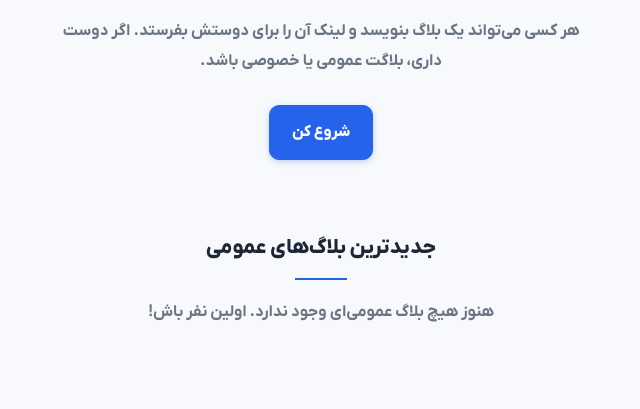
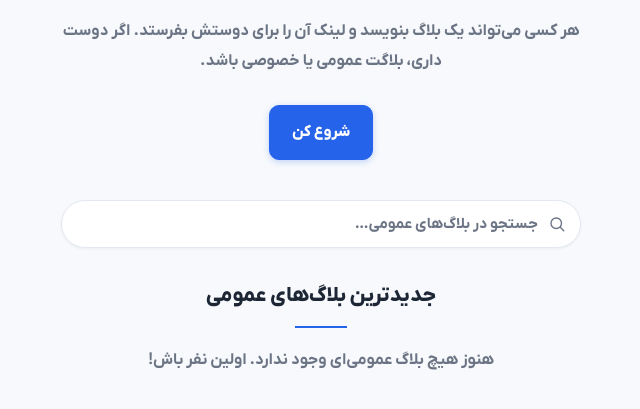
Before and after one commit to ShayanCoder710/BlogiShy, a Flask app: page / in a window 1280 px wide. Shown: the part 259-668 px from the top of the page, without its empty margins (319-959 px from the left). Run offline with Flask 3, Linux system fonts and the light colour scheme; parts of the project's set-up code (start-up, migrations or seed data) failed here and were passed over; some web fonts are replaced.

Commit message:
add home search box, align card heights, placeholder for coverless cards

```diff
--- a/app.py
+++ b/app.py
@@ -11,6 +11,7 @@ from flask import (Flask, abort, flash, jsonify, redirect, render_template,
 from config import ADMIN_PASSWORD, ADMIN_USERNAME, COOKIE_DAYS, MYSQL_CONFIG, SECRET_KEY
 from extensions import csrf, db
 from PIL import Image, ImageOps
+from sqlalchemy import or_
 
 
 def create_app():
@@ -207,7 +208,14 @@ def create_app():
 
     @app.route("/")
     def home():
-        blogs = Blog.query.filter_by(is_public=True)\
+        q = request.args.get("q", "").strip()
+        if q:
+            like = f"%{q}%"
+            blogs = Blog.query.filter(Blog.is_public == True) \
+                .filter(or_(Blog.title.like(like), Blog.body.like(like))) \
+                .order_by(Blog.created_at.desc()).all()
+            return render_template("home.html", blogs=blogs, q=q)
+        blogs = Blog.query.filter_by(is_public=True) \
             .order_by(Blog.created_at.desc()).all()
         return render_template("home.html", blogs=blogs)
 
--- a/static/css/app.css
+++ b/static/css/app.css
@@ -368,8 +368,76 @@ body .eggy > div {
   transform: translateY(-2px);
   box-shadow: 0 8px 22px rgba(29, 38, 53, 0.08);
 }
-.blog-card h3 { margin: 2px 0 8px; font-size: 1.05rem; font-weight: 800; }
-.blog-card-meta { margin: 0; font-size: 0.85rem; color: var(--muted); }
+.home-search {
+  display: flex;
+  align-items: center;
+  gap: 10px;
+  max-width: 520px;
+  margin: 0 auto 8px;
+  padding: 4px 14px;
+  border: 1px solid var(--border);
+  border-radius: 999px;
+  background: var(--panel);
+  box-shadow: 0 1px 3px rgba(29, 38, 53, 0.05);
+  transition: border-color var(--speed) var(--ease), box-shadow var(--speed) var(--ease);
+}
+.home-search:focus-within {
+  border-color: var(--sky);
+  box-shadow: 0 0 0 3px var(--sky-soft);
+}
+.home-search svg { width: 18px; height: 18px; color: var(--muted); flex-shrink: 0; }
+.home-search input {
+  flex: 1;
+  min-width: 0;
+  border: none;
+  outline: none;
+  background: transparent;
+  padding: 9px 0;
+  font-family: inherit;
+  font-size: 0.95rem;
+  color: var(--text);
+}
+.home-search input::placeholder { color: var(--muted); }
+.home-search input[type="search"]::-webkit-search-cancel-button { -webkit-appearance: none; }
+.blog-card { display: flex; flex-direction: column; }
+.blog-card-media {
+  margin-bottom: 14px;
+  border-radius: 10px;
+  overflow: hidden;
+  background: var(--bg-soft);
+}
+.blog-card-cover { margin-bottom: 0; border-radius: 0; }
+.blog-card-cover-empty {
+  display: flex;
+  align-items: center;
+  justify-content: center;
+  aspect-ratio: 16 / 9;
+  background: linear-gradient(135deg, var(--sky-soft), var(--violet-soft));
+  border: 1px dashed var(--border);
+}
+.blog-card-cover-empty span {
+  font-size: 0.8rem;
+  font-weight: 600;
+  color: var(--muted);
+  letter-spacing: 0.5px;
+}
+.blog-card-content {
+  flex: 1;
+  display: flex;
+  flex-direction: column;
+}
+.blog-card h3 {
+  margin: 0 0 8px;
+  font-size: 1.05rem;
+  font-weight: 800;
+  line-height: 1.5;
+  display: -webkit-box;
+  -webkit-line-clamp: 2;
+  -webkit-box-orient: vertical;
+  overflow: hidden;
+  min-height: calc(2 * 1.5em);
+}
+.blog-card-meta { margin: auto 0 0; font-size: 0.85rem; color: var(--muted); }
 .form-card, .blog-view, .share-box {
   background: var(--panel);
   border: 1px solid var(--border-soft);
--- a/templates/base.html
+++ b/templates/base.html
@@ -5,8 +5,8 @@
 <meta name="viewport" content="width=device-width, initial-scale=1">
 <title>{% block title %}BlogiShy{% endblock %}</title>
 <link rel="icon" type="image/png" href="{{ url_for('static', filename='images/icon.png') }}">
-<link rel="stylesheet" href="{{ url_for('static', filename='css/inkflow.css', v='16') }}">
-<link rel="stylesheet" href="{{ url_for('static', filename='css/app.css', v='16') }}">
+<link rel="stylesheet" href="{{ url_for('static', filename='css/inkflow.css', v='17') }}">
+<link rel="stylesheet" href="{{ url_for('static', filename='css/app.css', v='17') }}">
 </head>
 <body>
 <header class="site-header">
@@ -39,7 +39,7 @@
 
 {% block scripts %}{% endblock %}
 <script type="module">
-import { Eggy } from "{{ url_for('static', filename='js/eggy.js', v='16') }}";
+import { Eggy } from "{{ url_for('static', filename='js/eggy.js', v='17') }}";
 const toasts = [
 {% with messages = get_flashed_messages(with_categories=true) %}
 {% for cat, msg in messages %}
--- a/templates/home.html
+++ b/templates/home.html
@@ -10,15 +10,47 @@
   {% endif %}
 </section>
 
-{% if blogs %}
+<form class="home-search" action="{{ url_for('home') }}" method="get">
+  <svg viewBox="0 0 24 24" fill="none" stroke="currentColor" stroke-width="1.8" stroke-linecap="round" aria-hidden="true"><circle cx="11" cy="11" r="7"></circle><path d="m21 21-4.3-4.3"></path></svg>
+  <input type="search" name="q" id="home-search-input" value="{{ q if q else '' }}"
+         placeholder="جستجو در بلاگ‌های عمومی…" autocomplete="off">
+</form>
+
+{% if q %}
+<section class="home-latest">
+  <h2>نتایج جستجوی «{{ q }}»</h2>
+  {% if blogs %}
+    <p class="muted">{{ blogs|length | fa }} بلاگ یافت شد</p>
+    <div class="card-grid">
+      {% for b in blogs %}
+        <a class="blog-card" href="{{ url_for('view_blog', token=b.token) }}">
+          <div class="blog-card-media">
+            {% if b.cover %}<img class="blog-card-cover" src="{{ url_for('cover', name=b.cover) }}" alt="">{% else %}<div class="blog-card-cover blog-card-cover-empty"><span>بی‌تصویر</span></div>{% endif %}
+          </div>
+          <div class="blog-card-content">
+            <h3>{{ b.title }}</h3>
+            <p class="blog-card-meta">توسط {{ b.user.display_name }} &middot; {{ b.created_at.strftime('%Y-%m-%d') | fa }}</p>
+          </div>
+        </a>
+      {% endfor %}
+    </div>
+  {% else %}
+    <p class="muted">موردی با این عبارت پیدا نشد.</p>
+  {% endif %}
+</section>
+{% elif blogs %}
 <section class="home-latest">
   <h2>جدیدترین بلاگ‌های عمومی</h2>
   <div class="card-grid">
     {% for b in blogs %}
       <a class="blog-card" href="{{ url_for('view_blog', token=b.token) }}">
-        {% if b.cover %}<img class="blog-card-cover" src="{{ url_for('cover', name=b.cover) }}" alt="">{% endif %}
-        <h3>{{ b.title }}</h3>
-        <p class="blog-card-meta">توسط {{ b.user.display_name }} &middot; {{ b.created_at.strftime('%Y-%m-%d') | fa }}</p>
+        <div class="blog-card-media">
+          {% if b.cover %}<img class="blog-card-cover" src="{{ url_for('cover', name=b.cover) }}" alt="">{% else %}<div class="blog-card-cover blog-card-cover-empty"><span>بی‌تصویر</span></div>{% endif %}
+        </div>
+        <div class="blog-card-content">
+          <h3>{{ b.title }}</h3>
+          <p class="blog-card-meta">توسط {{ b.user.display_name }} &middot; {{ b.created_at.strftime('%Y-%m-%d') | fa }}</p>
+        </div>
       </a>
     {% endfor %}
   </div>
--- a/templates/write.html
+++ b/templates/write.html
@@ -64,7 +64,7 @@
 {% endblock %}
 {% block scripts %}
 <script type="importmap">
-{ "imports": { "dompurify": "{{ url_for('static', filename='vendor/dompurify.es.mjs', v='16') }}" } }
+{ "imports": { "dompurify": "{{ url_for('static', filename='vendor/dompurify.es.mjs', v='17') }}" } }
 </script>
 {% if blog and blog.url %}
 <script>
@@ -79,7 +79,7 @@ document.getElementById('copy-btn').addEventListener('click', function () {
 });
 </script>
 {% else %}
-<script type="module" src="{{ url_for('static', filename='js/editor-setup.mjs', v='16') }}"></script>
+<script type="module" src="{{ url_for('static', filename='js/editor-setup.mjs', v='17') }}"></script>
 <script>
 (function () {
   var fileInput = document.getElementById('cover');
```
